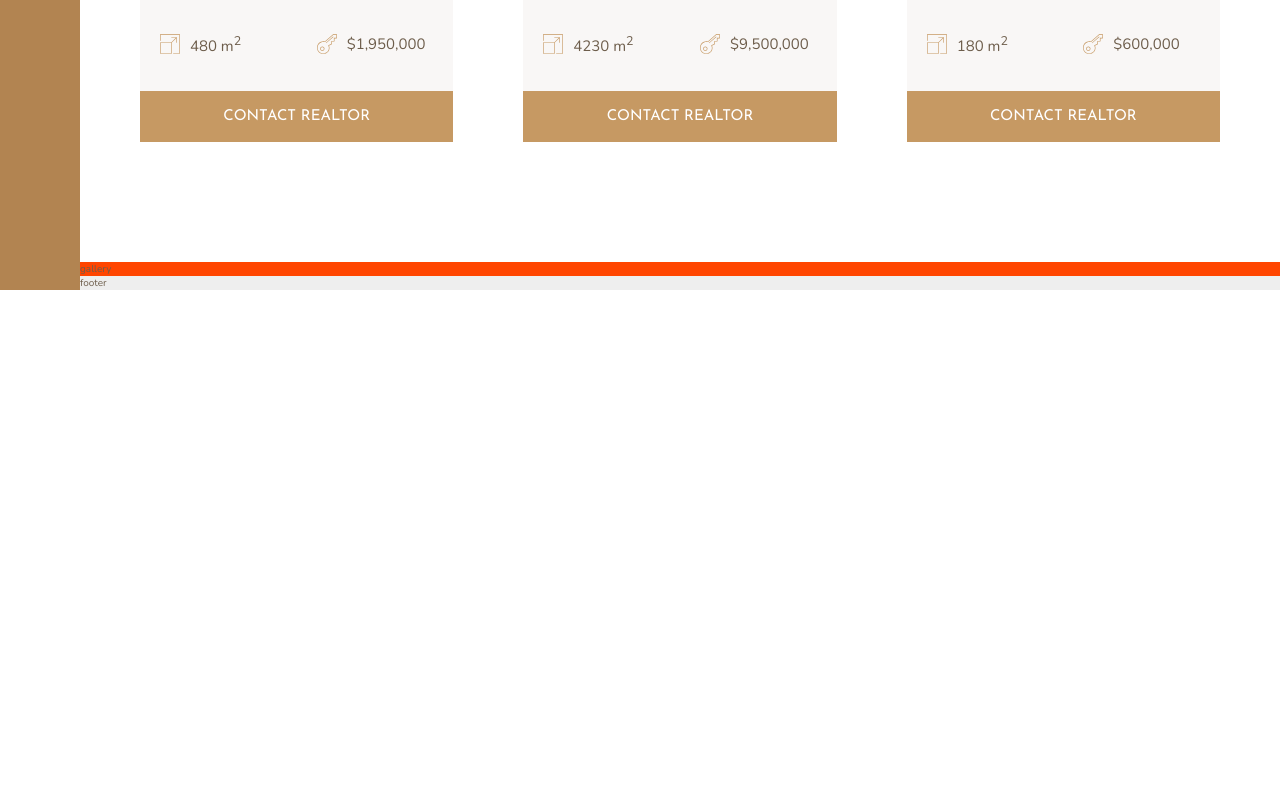
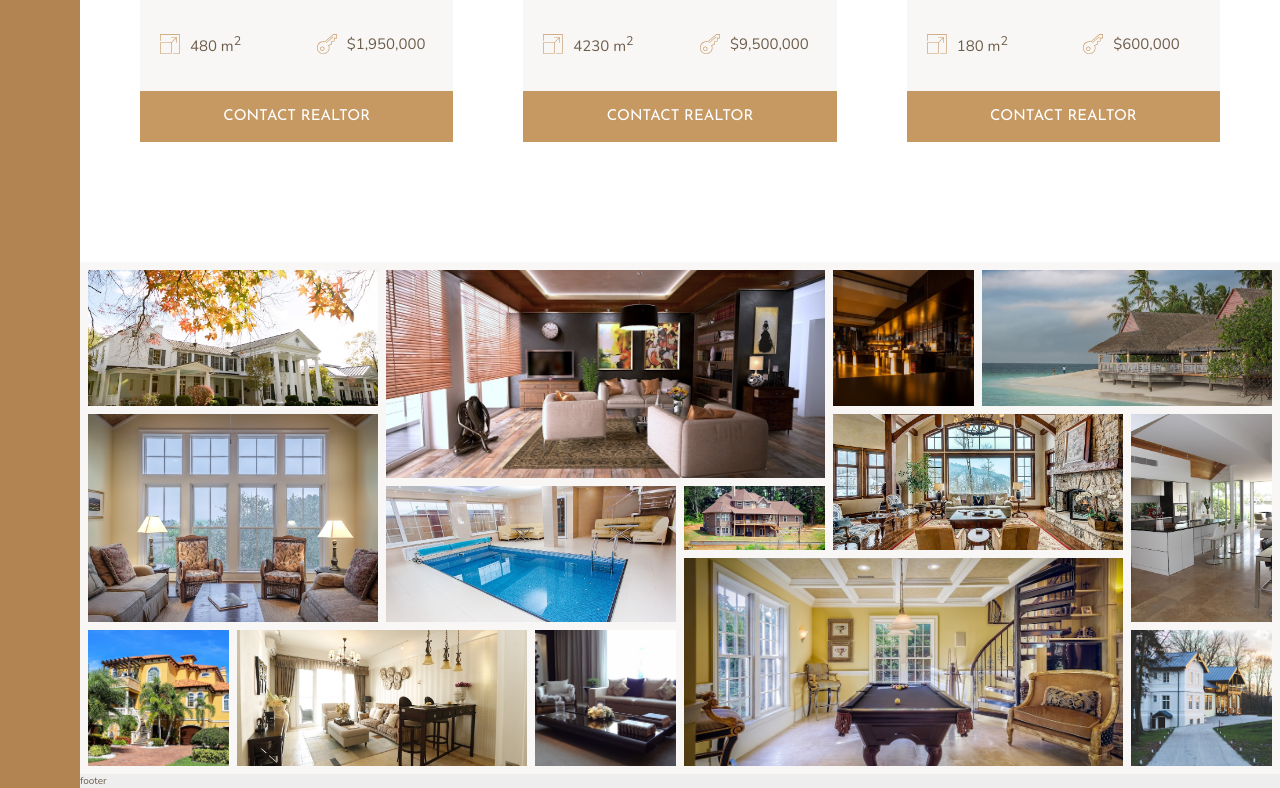
Before and after one commit to saikrishna01301/website_usig_grid, a website: page index.html in a window 1280 px wide. Shown: the part 2680-3468 px from the top of the page. Before the commit the page ends 2970 px from the top, so only its background shows below. Drawn offline with nearby package versions, Linux system fonts and the light colour scheme.

Commit message:
added gallery

```diff
--- a/index.html
+++ b/index.html
@@ -300,7 +300,70 @@
         <button class="btn home__btn">Contact realtor</button>
       </div>
     </section>
-    <section class="gallery">gallery</section>
+    <section class="gallery">
+      <figure class="gallery__item gallery__item--1">
+        <img src="img/gal-1.jpeg" alt="Gallery image 1" class="gallery__img" />
+      </figure>
+      <figure class="gallery__item gallery__item--2">
+        <img src="img/gal-2.jpeg" alt="Gallery image 2" class="gallery__img" />
+      </figure>
+      <figure class="gallery__item gallery__item--3">
+        <img src="img/gal-3.jpeg" alt="Gallery image 3" class="gallery__img" />
+      </figure>
+      <figure class="gallery__item gallery__item--4">
+        <img src="img/gal-4.jpeg" alt="Gallery image 4" class="gallery__img" />
+      </figure>
+      <figure class="gallery__item gallery__item--5">
+        <img src="img/gal-5.jpeg" alt="Gallery image 5" class="gallery__img" />
+      </figure>
+      <figure class="gallery__item gallery__item--6">
+        <img src="img/gal-6.jpeg" alt="Gallery image 6" class="gallery__img" />
+      </figure>
+      <figure class="gallery__item gallery__item--7">
+        <img src="img/gal-7.jpeg" alt="Gallery image 7" class="gallery__img" />
+      </figure>
+      <figure class="gallery__item gallery__item--8">
+        <img src="img/gal-8.jpeg" alt="Gallery image 8" class="gallery__img" />
+      </figure>
+      <figure class="gallery__item gallery__item--9">
+        <img src="img/gal-9.jpeg" alt="Gallery image 9" class="gallery__img" />
+      </figure>
+      <figure class="gallery__item gallery__item--10">
+        <img
+          src="img/gal-10.jpeg"
+          alt="Gallery image 10"
+          class="gallery__img"
+        />
+      </figure>
+      <figure class="gallery__item gallery__item--11">
+        <img
+          src="img/gal-11.jpeg"
+          alt="Gallery image 11"
+          class="gallery__img"
+        />
+      </figure>
+      <figure class="gallery__item gallery__item--12">
+        <img
+          src="img/gal-12.jpeg"
+          alt="Gallery image 12"
+          class="gallery__img"
+        />
+      </figure>
+      <figure class="gallery__item gallery__item--13">
+        <img
+          src="img/gal-13.jpeg"
+          alt="Gallery image 13"
+          class="gallery__img"
+        />
+      </figure>
+      <figure class="gallery__item gallery__item--14">
+        <img
+          src="img/gal-14.jpeg"
+          alt="Gallery image 14"
+          class="gallery__img"
+        />
+      </figure>
+    </section>
     <footer class="footer">footer</footer>
   </body>
 </html>
--- a/sass/_gallery.scss
+++ b/sass/_gallery.scss
@@ -1,4 +1,63 @@
 .gallery {
-  background-color: orangered;
+  background-color: $color-grey-light-1;
   grid-column: full-start / full-end;
+
+  display: grid;
+  grid-template-columns: repeat(8, 1fr);
+  grid-template-rows: repeat(7, 5vw);
+  grid-gap: 0.8rem;
+  padding: 0.8rem;
+
+  &__item--1 {
+    grid-column: 1 / span 2;
+    grid-row: 1 / span 2;
+  }
+  &__item--2 {
+    grid-column: 3 / span 3;
+    grid-row: 1 / span 3;
+  }
+  &__item--3 {
+    grid-row: 1 / span 2;
+  }
+  &__item--4 {
+    grid-column: 7 / 9;
+    grid-row: 1 / span 2;
+  }
+  &__item--5 {
+    grid-column: 1 / span 2;
+    grid-row: 3 / span 3;
+  }
+  &__item--6 {
+    grid-column: 3 / 5;
+    grid-row: 4 / 6;
+  }
+  &__item--7 {
+    grid-column: 5 / 6;
+    grid-row: 4 / 5;
+  }
+  &__item--8 {
+    grid-column: 6 / 8;
+    grid-row: 3 / 5;
+  }
+  &__item--9 {
+    grid-row: 3 / 6;
+  }
+  &__item--10,
+  &__item--12,
+  &__item--14 {
+    grid-row: 6 / span 2;
+  }
+  &__item--11 {
+    grid-column: 2 / 4;
+    grid-row: 6 / span 2;
+  }
+  &__item--13 {
+    grid-column: 5 / span 3;
+    grid-row: 5 / span 3;
+  }
+  &__img {
+    width: 100%;
+    height: 100%;
+    object-fit: cover;
+  }
 }
```
Also changed, not shown: css/style.css.
